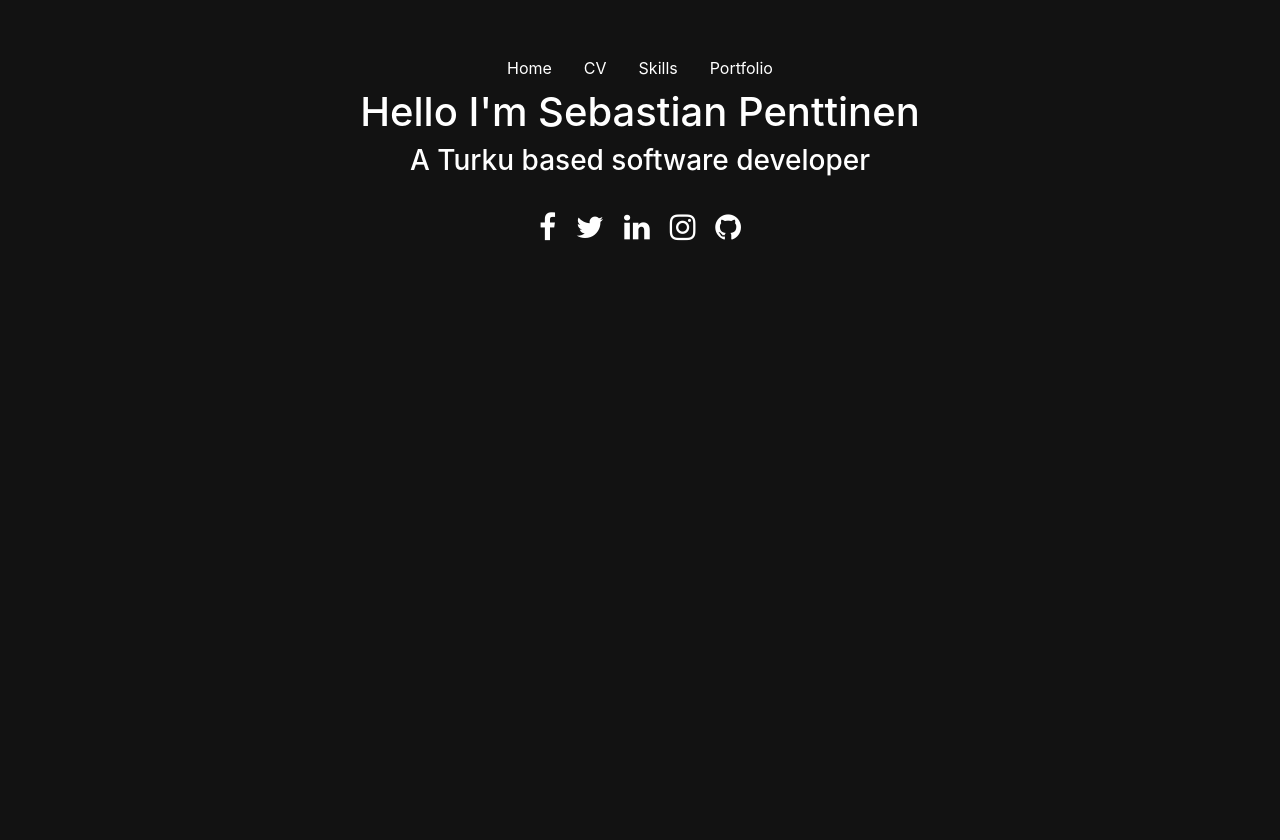
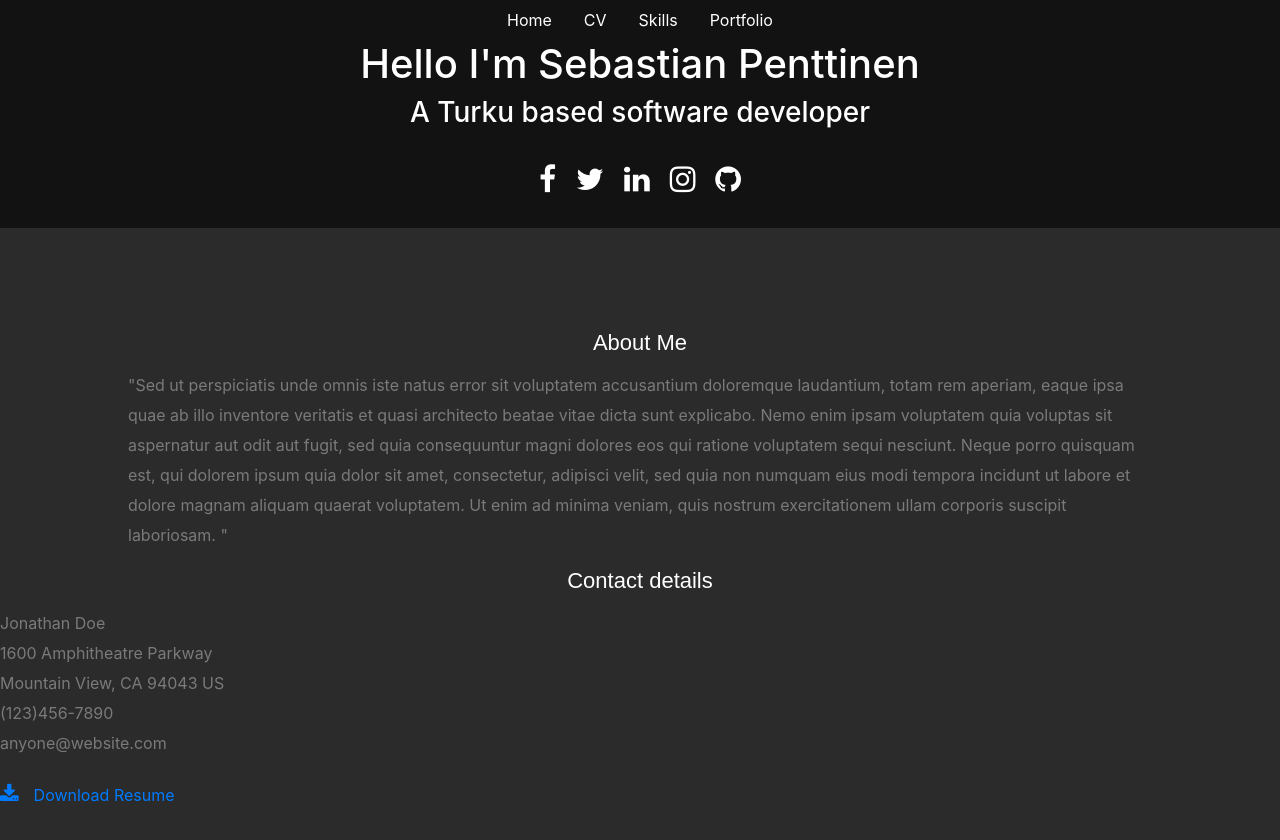
Before and after one commit to sebastianpenttinen/personalSite, a React (Create React App) app: page / in a window 1280 px wide. Shown: the top 840 px of the page. Before the commit the page ends 800 px from the top, so only its background shows below. Built offline with nearby package versions, Linux system fonts and the light colour scheme.

Commit message:
added initial about section

```diff
--- a/src/App.js
+++ b/src/App.js
@@ -1,23 +1,23 @@
-import React, { Component } from 'react';
-import { Route, Switch } from 'react-router';
-import { Home } from './components/Home';
-import { BrowserRouter } from 'react-router-dom';
+import React, { Component } from "react";
+import { Route, Switch } from "react-router";
+import { Home } from "./components/Home";
+import { BrowserRouter } from "react-router-dom";
 
-import 'bootstrap/dist/css/bootstrap.min.css';
+import "bootstrap/dist/css/bootstrap.min.css";
 
-import './index.css'
+import "./index.css";
 export default class App extends Component {
   static displayName = App.name;
 
-  render () {
+  render() {
     return (
-        <div className="m-5">
-          <BrowserRouter>
+      <div>
+        <BrowserRouter>
           <Switch>
-            <Route exact path='/' component={Home} />
+            <Route exact path="/" component={Home} />
           </Switch>
-          </BrowserRouter>
-        </div>
+        </BrowserRouter>
+      </div>
     );
   }
 }
--- /dev/null
+++ b/src/components/About.js
@@ -0,0 +1,48 @@
+import React, { Component } from "react";
+
+export class About extends Component {
+  render() {
+    return (
+      <section id="about">
+        <div class="about-me">
+          <h2>About Me</h2>
+          <p>
+            "Sed ut perspiciatis unde omnis iste natus error sit voluptatem
+            accusantium doloremque laudantium, totam rem aperiam, eaque ipsa
+            quae ab illo inventore veritatis et quasi architecto beatae vitae
+            dicta sunt explicabo. Nemo enim ipsam voluptatem quia voluptas sit
+            aspernatur aut odit aut fugit, sed quia consequuntur magni dolores
+            eos qui ratione voluptatem sequi nesciunt. Neque porro quisquam est,
+            qui dolorem ipsum quia dolor sit amet, consectetur, adipisci velit,
+            sed quia non numquam eius modi tempora incidunt ut labore et dolore
+            magnam aliquam quaerat voluptatem. Ut enim ad minima veniam, quis
+            nostrum exercitationem ullam corporis suscipit laboriosam. "
+          </p>
+        </div>
+        <div class="contact-details">
+          <h2>Contact details</h2>
+          <p>
+            <span>Jonathan Doe</span>
+            <br />
+            <span>
+              1600 Amphitheatre Parkway
+              <br />
+              Mountain View, CA 94043 US
+            </span>
+            <br />
+            <span>(123)456-7890</span>
+            <br />
+            <span>anyone@website.com</span>
+          </p>
+        </div>
+        <div class="download">
+          <p>
+            <a href="#" class="button">
+              <i class="fa fa-download"></i>Download Resume
+            </a>
+          </p>
+        </div>
+      </section>
+    );
+  }
+}
--- a/src/components/Home.js
+++ b/src/components/Home.js
@@ -1,7 +1,8 @@
-import React, { Component} from "react";
-import { Bar } from './Bar';
-import { Helmet } from 'react-helmet';
+import React, { Component } from "react";
+import { Bar } from "./Bar";
+import { Helmet } from "react-helmet";
 import { Welcome } from "./Welcome";
+import { About } from "./About";
 export class Home extends Component {
   static displayName = Home.name;
 
@@ -9,10 +10,11 @@ export class Home extends Component {
     return (
       <div>
         <Helmet>
-                <style>{'body { background-color: #121212; }'}</style>
-            </Helmet>
-        <Bar/>
-        <Welcome/>
+          <style>{"body { background-color: #121212; }"}</style>
+        </Helmet>
+        <Bar />
+        <Welcome />
+        <About />
       </div>
     );
   }
--- a/src/index.css
+++ b/src/index.css
@@ -3,7 +3,7 @@
 }
 
 .nav-link:hover {
-  color: darkgray;
+  color: OrangeRed;
 }
 
 h1 {
@@ -31,5 +31,57 @@ h3 {
   padding: 10px;
 }
 .social li a:hover {
-  color: #11abb0;
+  color: OrangeRed;
 }
+
+/* about section */
+#about {
+  background: #2b2b2b;
+  padding-top: 100px;
+  padding-bottom: 66px;
+  overflow: hidden;
+}
+
+#about a:visited {
+  color: #fff;
+}
+
+#about h2 {
+  display: flex;
+  justify-content: center;
+  font: 22px/30px "opensans-bold", sans-serif;
+  color: #fff;
+  margin-bottom: 12px;
+}
+#about p {
+  line-height: 30px;
+  color: #7a7a7a;
+}
+#about .profile-pic {
+  position: relative;
+  width: 120px;
+  height: 120px;
+  border-radius: 100%;
+}
+
+#about .contact-details {
+  /* width: 41.66667%; */
+}
+#about .download {
+  width: 58.33333%;
+  padding-top: 6px;
+}
+#about .about-me {
+  padding-right: 10%;
+  padding-left: 10%;
+}
+#about .download .button {
+  margin-top: 6px;
+}
+#about .download .button:hover {
+  color: OrangeRed;
+}
+#about .download .button i {
+  margin-right: 15px;
+  font-size: 20px;
+}
```
